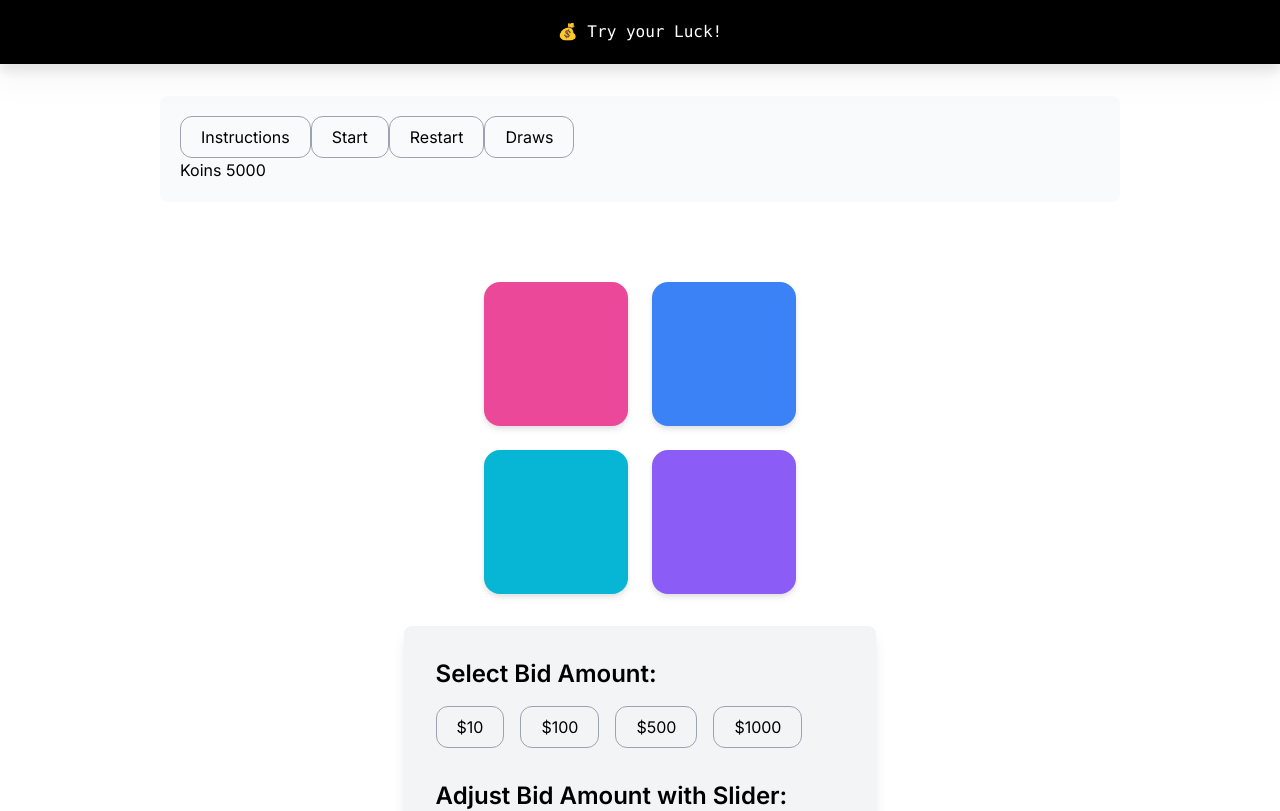
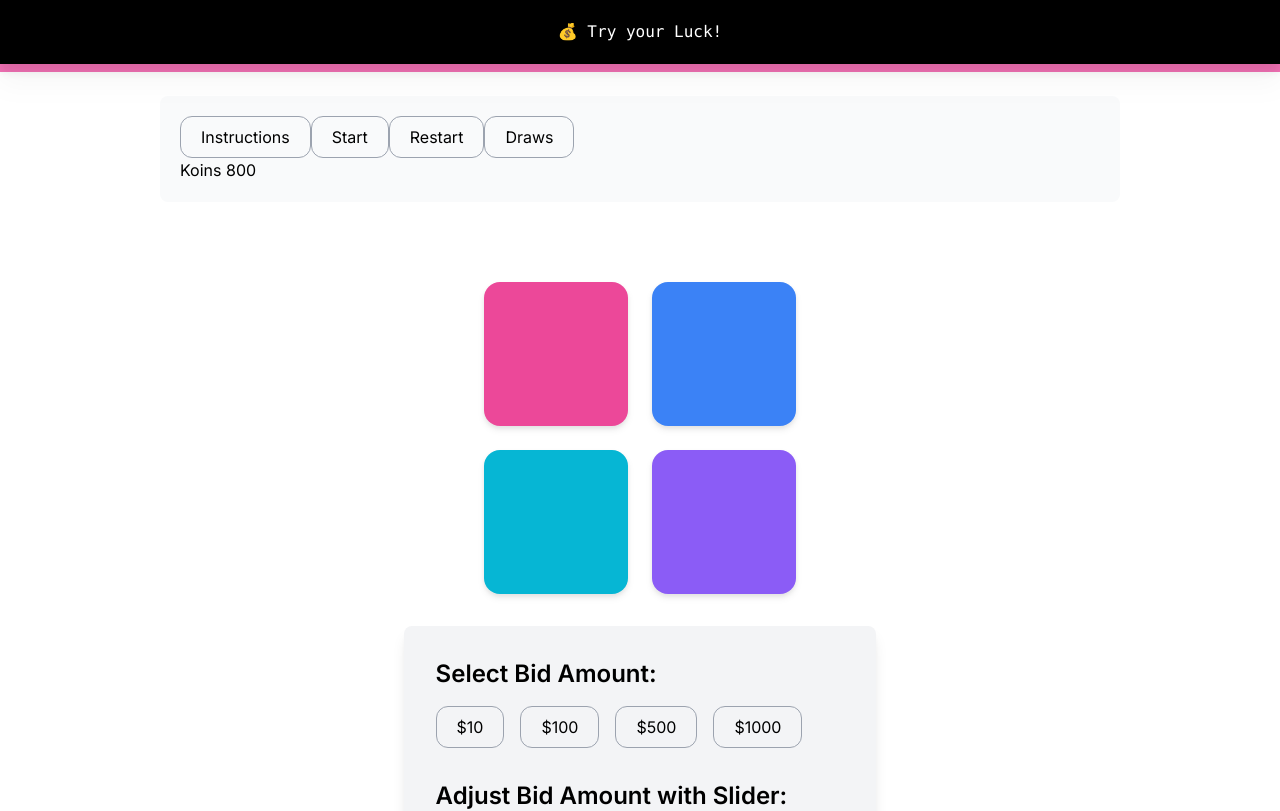
Before and after one commit to kevintomsgithub/try-your-luck, a Next.js app: page / in a window 1280 px wide. Shown: the top 811 px of the page. Built offline with nearby package versions, Linux system fonts and the light colour scheme.

Commit message:
Fix logic

```diff
--- a/app/components/bid/Bid.tsx
+++ b/app/components/bid/Bid.tsx
@@ -1,10 +1,19 @@
 "use client";
-import React, { useState } from "react";
+import React, { useEffect, useState } from "react";
 import Button from "../buttons/Button";
 
-const BidComponent = ({ selectedSquare, clearSelection }) => {
+const BidComponent = ({
+  koins,
+  selectedSquare,
+  clearSelection,
+  setBidAmount,
+}) => {
   const [selectedOption, setSelectedOption] = useState(null);
   const [sliderValue, setSliderValue] = useState(50);
+
+  useEffect(() => {
+    setBidAmount(selectedOption);
+  }, [selectedOption]);
 
   const handleOptionClick = (amount) => {
     const clampedAmount = Math.min(amount, 1000); // Clamp to 1000
@@ -74,7 +83,7 @@ const BidComponent = ({ selectedSquare, clearSelection }) => {
             onChange={(e) => {
               const newValue = Math.min(
                 Math.max(Number(e.target.value), 0), // Restrict to positive values
-                10000 // Restrict to values below 10000
+                koins // Restrict to values below koins
               );
               setSelectedOption(newValue);
               setSliderValue(newValue / 10);
--- a/app/components/buttons/Button.tsx
+++ b/app/components/buttons/Button.tsx
@@ -3,7 +3,7 @@ import React from "react";
 interface ButtonProps {
   text: string;
   onClick: () => void;
-  selected: boolean;
+  selected?: boolean;
 }
 
 const Button: React.FC<ButtonProps> = ({ text, onClick, selected }) => {
@@ -11,7 +11,9 @@ const Button: React.FC<ButtonProps> = ({ text, onClick, selected }) => {
     <button
       type="button"
       onClick={onClick}
-      className={`px-5 py-2 rounded-xl border hover:bg-gray-300 duration-300 ease-in-out ${selected ? 'bg-gray-300' : 'border-gray-400'}`}
+      className={`px-5 py-2 rounded-xl border hover:bg-gray-300 duration-300 ease-in-out ${
+        selected ? "bg-gray-300" : "border-gray-400"
+      }`}
     >
       {text}
     </button>
--- a/app/components/game/Game.tsx
+++ b/app/components/game/Game.tsx
@@ -1,53 +1,75 @@
 "use client";
 import SquareComponent from "../square/Square";
-import React, { useState, useEffect } from "react";
+import React, { useState, useEffect, useRef } from "react";
 import BidComponent from "../bid/Bid";
+import Settings from "../settings/Settings";
+import LoadingBar from "../loading/Loading";
 
 export default function Game() {
+  const [koins, setKoins] = useState(800);
+  const [bidAmount, setBidAmount] = useState(50);
   const [selectedSquare, setSelectedSquare] = useState(null);
+  const [selectedSquareIndex, setSelectedSquareIndex] = useState(null); // New state for the selected square index
 
-  const handleSquareSelect = (bgColorClass: any) => {
+  const bidAmountRef = useRef(bidAmount);
+
+  useEffect(() => {
+    bidAmountRef.current = bidAmount;
+  }, [bidAmount]);
+
+  const handleSquareSelect = (bgColorClass, squareIndex) => {
     if (selectedSquare === bgColorClass) {
-      // Deselect if the square is already selected
       setSelectedSquare(null);
+      setSelectedSquareIndex(null);
     } else {
-      // Select the clicked square
       setSelectedSquare(bgColorClass);
+      setSelectedSquareIndex(squareIndex);
     }
   };
 
   const handleClearSelection = () => {
     setSelectedSquare(null);
+    setSelectedSquareIndex(null);
+  };
+
+  const runBid = () => {
+    setKoins((currKoins) => currKoins + bidAmountRef.current);
   };
 
   return (
+    <div>
+      <LoadingBar runBid={runBid} />
+      <Settings koins={koins} />
       <div className="p-20 mb-20 flex flex-col justify-center items-center">
         <div className="grid gap-6 grid-cols-2 grid-rows-2">
           <SquareComponent
             bgColorClass="bg-pink-500"
-          onSelect={handleSquareSelect}
+            onSelect={(bgColorClass) => handleSquareSelect(bgColorClass, 0)}
             selected={selectedSquare === "bg-pink-500"}
           />
           <SquareComponent
             bgColorClass="bg-blue-500"
-          onSelect={handleSquareSelect}
+            onSelect={(bgColorClass) => handleSquareSelect(bgColorClass, 1)}
             selected={selectedSquare === "bg-blue-500"}
           />
           <SquareComponent
             bgColorClass="bg-cyan-500"
-          onSelect={handleSquareSelect}
+            onSelect={(bgColorClass) => handleSquareSelect(bgColorClass, 2)}
             selected={selectedSquare === "bg-cyan-500"}
           />
           <SquareComponent
             bgColorClass="bg-violet-500"
-          onSelect={handleSquareSelect}
+            onSelect={(bgColorClass) => handleSquareSelect(bgColorClass, 3)}
             selected={selectedSquare === "bg-violet-500"}
           />
         </div>
         <BidComponent
+          koins={koins}
           selectedSquare={selectedSquare}
           clearSelection={handleClearSelection}
+          setBidAmount={setBidAmount}
         />
+      </div>
     </div>
   );
 }
--- a/app/components/loading/Loading.tsx
+++ b/app/components/loading/Loading.tsx
@@ -1,11 +1,9 @@
 "use client";
-
 import React, { useState, useEffect } from "react";
 
-const LoadingBar = () => {
+const LoadingBar = ({ runBid }) => {
   const [progress, setProgress] = useState(100);
 
-  useEffect(() => {
   const animateLoadingBar = () => {
     // Gradually decrease the progress over the animation duration
     let currentProgress = 100;
@@ -24,11 +22,15 @@ const LoadingBar = () => {
     }, 50); // Animation interval
   };
 
+  useEffect(() => {
     // Run the initial animation
     animateLoadingBar();
 
-    // Set up an interval to repeat the animation every 5 seconds
-    const intervalId = setInterval(animateLoadingBar, 6000);
+    // Set up an interval to repeat the animation every 6 seconds
+    const intervalId = setInterval(() => {
+      runBid();
+      animateLoadingBar();
+    }, 6000);
 
     // Cleanup interval on component unmount
     return () => {
--- a/app/components/settings/Settings.tsx
+++ b/app/components/settings/Settings.tsx
@@ -3,7 +3,7 @@
 // import { Button } from "@nextui-org/react";
 import Button from "../buttons/Button";
 
-export default function Settings() {
+export default function Settings({ koins }) {
   return (
     <div className="container mx-auto mt-24 py-5 px-5 md:w-[60rem] bg-gray-50 rounded-lg">
       <div className="">
@@ -31,7 +31,7 @@ export default function Settings() {
             console.log("Restart");
           }}
         />
-        <h1>Koins 5000</h1>
+        <h1>Koins {koins}</h1>
       </div>
     </div>
   );
--- a/app/globals.css
+++ b/app/globals.css
@@ -4,24 +4,10 @@
 
 :root {
   --foreground-rgb: 0, 0, 0;
-  --background-start-rgb: 214, 219, 220;
-  --background-end-rgb: 255, 255, 255;
-}
-
-@media (prefers-color-scheme: dark) {
-  :root {
-    --foreground-rgb: 0, 0, 0;
-    --background-start-rgb: 0, 0, 0;
-    --background-end-rgb: 0, 0, 0;
-  }
+  --background-rgb: 255, 255, 255;
 }
 
 body {
   color: rgb(var(--foreground-rgb));
-  /* background: linear-gradient(
-      to bottom,
-      transparent,
-      rgb(var(--background-end-rgb))
-    )
-    rgb(var(--background-start-rgb)); */
+  background: rgb(var(--background-start-rgb));
 }
--- a/app/page.tsx
+++ b/app/page.tsx
@@ -1,16 +1,10 @@
 import Navbar from "./components/navbar/Navbar";
-import Settings from "./components/settings/Settings";
 import Game from "./components/game/Game";
-import LoadingBar from "./components/loading/Loading";
-
-import Image from "next/image";
 
 export default function Home() {
   return (
     <main className="flex min-h-screen flex-col items-center">
       <Navbar />
-      {/* <LoadingBar /> */}
-      <Settings />
       <Game />
     </main>
   );
```
Lines whose indentation alone changed are shown as unchanged.
